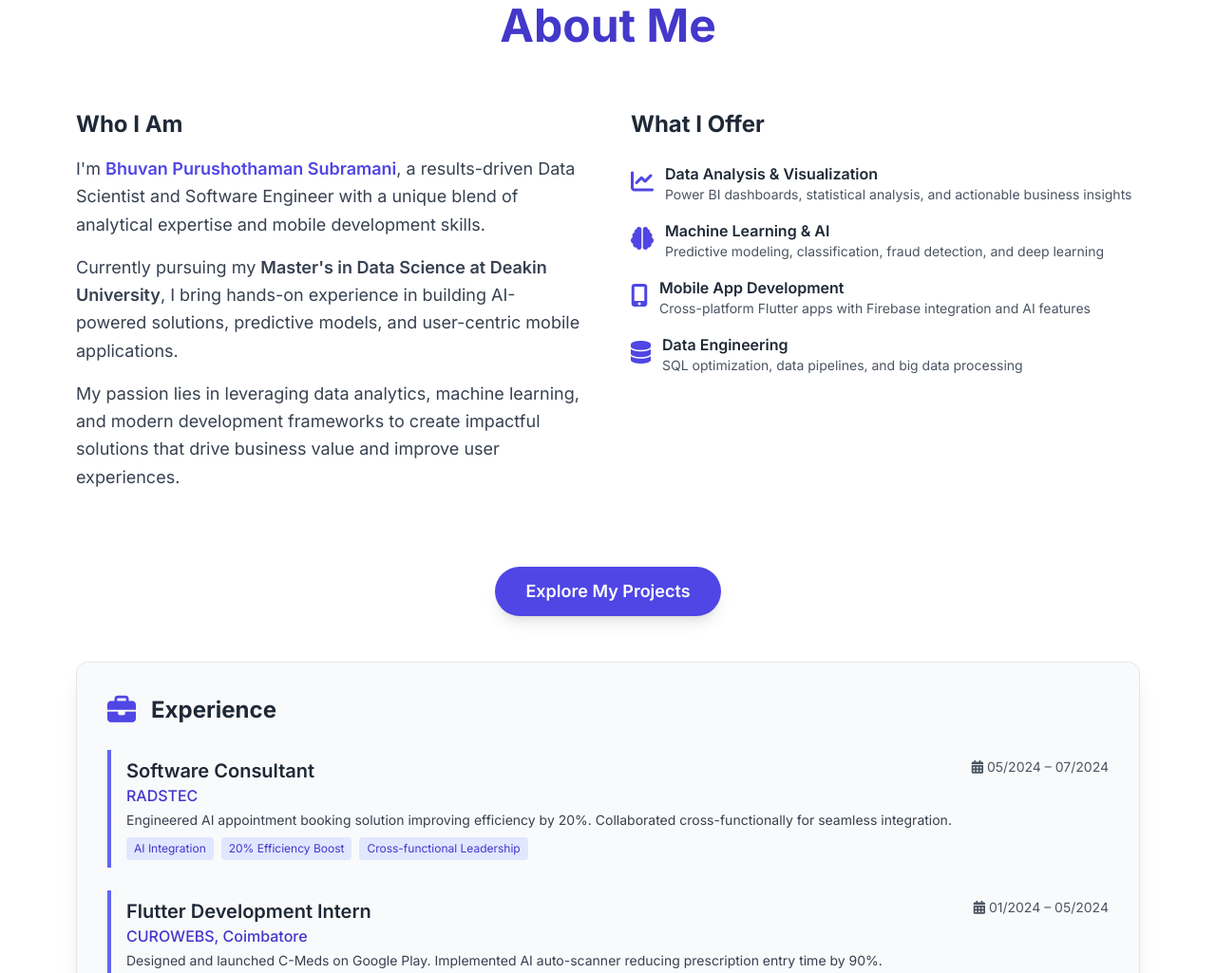
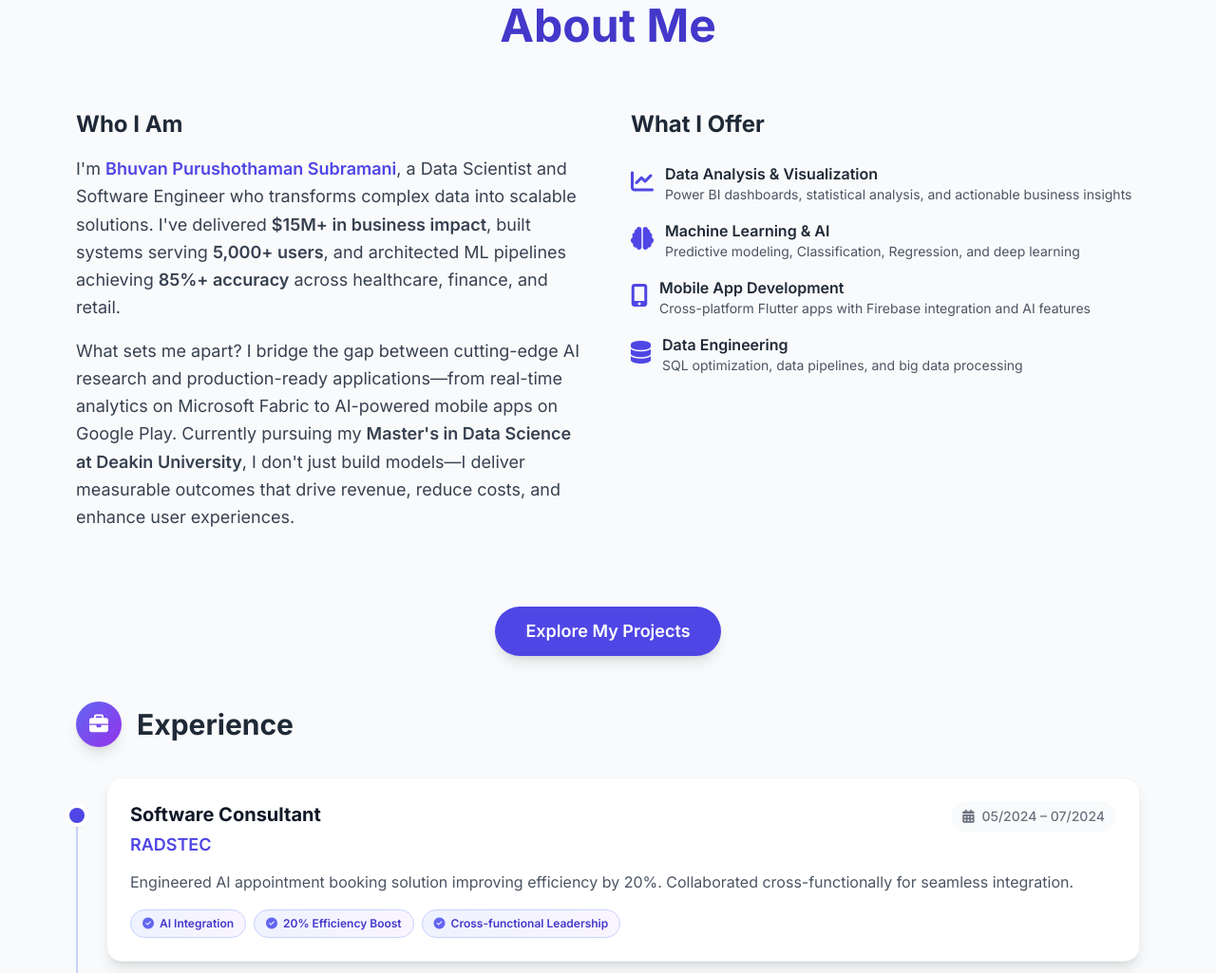
Before and after one commit to BhuvanPS/Portfolio, a plain HTML site: page index.html in a window 1280 px wide. Shown: the part 893-1918 px from the top of the page at 95% size. Drawn offline with nearby package versions, Linux system fonts and the light colour scheme.

Commit message:
Education and Certification UI update

```diff
--- a/data.js
+++ b/data.js
@@ -20,13 +20,12 @@ const personalDetails = {
         { value: "5+", label: "Data Visualizations" }
     ],
     aboutLong: [
-        "I'm <span class=\"font-semibold text-indigo-600 dark:text-indigo-400\">Bhuvan Purushothaman Subramani</span>, a results-driven Data Scientist and Software Engineer with a unique blend of analytical expertise and mobile development skills.",
-        "Currently pursuing my <span class=\"font-semibold\">Master's in Data Science at Deakin University</span>, I bring hands-on experience in building AI-powered solutions, predictive models, and user-centric mobile applications.",
-        "My passion lies in leveraging data analytics, machine learning, and modern development frameworks to create impactful solutions that drive business value and improve user experiences."
+        "I'm <span class=\"font-semibold text-indigo-600 dark:text-indigo-400\">Bhuvan Purushothaman Subramani</span>, a Data Scientist and Software Engineer who transforms complex data into scalable solutions. I've delivered <span class=\"font-semibold\">$15M+ in business impact</span>, built systems serving <span class=\"font-semibold\">5,000+ users</span>, and architected ML pipelines achieving <span class=\"font-semibold\">85%+ accuracy</span> across healthcare, finance, and retail.",
+        "What sets me apart? I bridge the gap between cutting-edge AI research and production-ready applications—from real-time analytics on Microsoft Fabric to AI-powered mobile apps on Google Play. Currently pursuing my <span class=\"font-semibold\">Master's in Data Science at Deakin University</span>, I don't just build models—I deliver measurable outcomes that drive revenue, reduce costs, and enhance user experiences."
     ],
     services: [
         { title: "Data Analysis & Visualization", desc: "Power BI dashboards, statistical analysis, and actionable business insights", icon: "fa-solid fa-chart-line" },
-        { title: "Machine Learning & AI", desc: "Predictive modeling, classification, fraud detection, and deep learning", icon: "fa-solid fa-brain" },
+        { title: "Machine Learning & AI", desc: "Predictive modeling, Classification, Regression, and deep learning", icon: "fa-solid fa-brain" },
         { title: "Mobile App Development", desc: "Cross-platform Flutter apps with Firebase integration and AI features", icon: "fa-solid fa-mobile-alt" },
         { title: "Data Engineering", desc: "SQL optimization, data pipelines, and big data processing", icon: "fa-solid fa-database" }
     ],
--- a/index.html
+++ b/index.html
@@ -81,11 +81,11 @@
                 <button data-section="about"
                     class="nav-link-mobile w-full text-center py-2 text-lg font-medium hover:text-indigo-700 dark:hover:text-indigo-400 transition-colors duration-300">About</button>
                 <button data-section="expertise"
-                    class="nav-link-mobile w-full text-center py-2 text-lg font-medium hover:text-indigo-700 transition-colors duration-300">Expertise</button>
+                    class="nav-link-mobile w-full text-center py-2 text-lg font-medium hover:text-indigo-700 dark:hover:text-indigo-400 transition-colors duration-300">Expertise</button>
                 <button data-section="projects"
-                    class="nav-link-mobile w-full text-center py-2 text-lg font-medium hover:text-indigo-700 transition-colors duration-300">Projects</button>
+                    class="nav-link-mobile w-full text-center py-2 text-lg font-medium hover:text-indigo-700 dark:hover:text-indigo-400 transition-colors duration-300">Projects</button>
                 <button data-section="contact"
-                    class="nav-link-mobile w-full text-center py-2 text-lg font-medium hover:text-indigo-700 transition-colors duration-300">Contact</button>
+                    class="nav-link-mobile w-full text-center py-2 text-lg font-medium hover:text-indigo-700 dark:hover:text-indigo-400 transition-colors duration-300">Contact</button>
             </nav>
         </div>
     </header>
@@ -153,7 +153,7 @@
         </div>
     </section>
 
-    <section id="about" class="bg-white dark:bg-gray-900 py-20 md:py-24 transition-colors duration-500">
+    <section id="about" class="bg-gray-50 dark:bg-gray-950 py-20 md:py-24 transition-colors duration-500">
         <div class="container mx-auto px-4 max-w-6xl">
             <h2 class="mb-16 text-center text-4xl md:text-5xl font-bold text-indigo-700 dark:text-indigo-400">About Me
             </h2>
@@ -177,7 +177,7 @@
         </div>
     </section>
 
-    <section id="expertise" class="bg-gray-100 dark:bg-gray-900 py-20 md:py-24 transition-colors duration-500">
+    <section id="expertise" class="bg-white dark:bg-gray-900 py-20 md:py-24 transition-colors duration-500">
         <div class="container mx-auto px-4 max-w-6xl">
             <h2 class="mb-12 text-center text-4xl md:text-5xl font-bold text-indigo-700 dark:text-indigo-400">My Skills
             </h2>
@@ -195,7 +195,7 @@
         </div>
     </section>
 
-    <section id="projects" class="bg-white dark:bg-gray-950 py-20 md:py-24 transition-colors duration-500">
+    <section id="projects" class="bg-gray-50 dark:bg-gray-950 py-20 md:py-24 transition-colors duration-500">
         <div class="container mx-auto px-4 max-w-6xl">
             <h2 class="mb-8 text-center text-4xl md:text-5xl font-bold text-indigo-700 dark:text-indigo-400">Featured
                 Projects</h2>
@@ -275,9 +275,7 @@
     <footer
         class="bg-gray-900 dark:bg-gray-950 py-8 text-center text-gray-300 dark:text-gray-400 transition-colors duration-500">
         <div class="container mx-auto px-4">
-            <p>&copy; <span id="currentYear"></span> <span id="footer-name"></span>. All rights reserved. | <a
-                    href="https://www.vecteezy.com/free-vector/background" target="_blank" rel="noopener noreferrer"
-                    class="hover:text-white transition-colors">Background by Vecteezy.com</a></p>
+            <p>&copy; <span id="currentYear"></span> <span id="footer-name"></span>. All rights reserved. </p>
         </div>
     </footer>
 
--- a/script.js
+++ b/script.js
@@ -2,12 +2,14 @@
 
 function createSkillCard(skill) {
     const div = document.createElement('div');
-    div.className = 'skill-card group flex flex-col items-center justify-center rounded-xl bg-white dark:bg-gray-800 p-5 text-center shadow-sm hover:shadow-lg transition-all duration-300 border border-gray-100 dark:border-gray-700 hover:-translate-y-1';
+    div.className = 'skill-card group relative overflow-hidden flex flex-col items-center justify-center rounded-2xl bg-gradient-to-br from-white via-white to-gray-50 dark:from-gray-800 dark:via-gray-800 dark:to-gray-900 p-6 text-center shadow-md hover:shadow-2xl transition-all duration-500 border-2 border-gray-100 dark:border-gray-700 hover:border-indigo-300 dark:hover:border-indigo-600 hover:-translate-y-2 hover:scale-105';
     div.innerHTML = `
-        <div class="mb-4 h-16 w-16 flex items-center justify-center rounded-full bg-gray-50 dark:bg-gray-700/50 group-hover:scale-110 transition-transform duration-300">
-            <i class="${skill.iconClass} text-3xl text-${skill.color}"></i>
+        <div class="absolute inset-0 bg-gradient-to-br from-indigo-500/5 via-purple-500/5 to-pink-500/5 opacity-0 group-hover:opacity-100 transition-opacity duration-500"></div>
+        <div class="relative mb-4 h-20 w-20 flex items-center justify-center rounded-2xl bg-gradient-to-br from-${skill.color}/20 to-${skill.color}/10 dark:from-${skill.color}/30 dark:to-${skill.color}/20 group-hover:scale-110 group-hover:rotate-6 transition-all duration-500 shadow-lg group-hover:shadow-${skill.color}/50">
+            <i class="${skill.iconClass} text-4xl text-${skill.color} group-hover:scale-110 transition-transform duration-300"></i>
         </div>
-        <span class="font-medium text-gray-700 dark:text-gray-300 text-base group-hover:text-indigo-600 dark:group-hover:text-indigo-400 transition-colors">${skill.name}</span>
+        <span class="relative font-semibold text-gray-800 dark:text-gray-200 text-base group-hover:text-indigo-600 dark:group-hover:text-indigo-400 transition-colors duration-300">${skill.name}</span>
+        <div class="absolute bottom-0 left-0 right-0 h-1 bg-gradient-to-r from-indigo-500 via-purple-500 to-pink-500 transform scale-x-0 group-hover:scale-x-100 transition-transform duration-500 origin-left"></div>
     `;
     return div;
 }
@@ -38,9 +40,9 @@ function initializeSkillTabs() {
         const btn = document.createElement('button');
         const isActive = category === currentSkillCategory;
 
-        btn.className = `skill-tab px-6 py-3 rounded-full text-sm md:text-base font-semibold transition-all duration-300 ${isActive
-            ? 'bg-indigo-600 text-white shadow-lg scale-105'
-            : 'bg-white dark:bg-gray-800 text-gray-600 dark:text-gray-400 hover:bg-gray-100 dark:hover:bg-gray-700'
+        btn.className = `skill-tab relative px-6 py-3 rounded-full text-sm md:text-base font-bold transition-all duration-300 ${isActive
+            ? 'bg-gradient-to-r from-indigo-600 to-purple-600 text-white shadow-lg shadow-indigo-500/50 scale-105'
+            : 'bg-white dark:bg-gray-800 text-gray-700 dark:text-gray-300 hover:bg-gradient-to-r hover:from-indigo-50 hover:to-purple-50 dark:hover:from-gray-700 dark:hover:to-gray-700 border-2 border-gray-200 dark:border-gray-600 hover:border-indigo-300 dark:hover:border-indigo-600'
             }`;
         btn.textContent = category;
 
@@ -52,9 +54,9 @@ function initializeSkillTabs() {
             // Update tab styles
             document.querySelectorAll('.skill-tab').forEach(t => {
                 if (t.textContent === category) {
-                    t.className = 'skill-tab px-6 py-3 rounded-full text-sm md:text-base font-semibold transition-all duration-300 bg-indigo-600 text-white shadow-lg scale-105';
+                    t.className = 'skill-tab relative px-6 py-3 rounded-full text-sm md:text-base font-bold transition-all duration-300 bg-gradient-to-r from-indigo-600 to-purple-600 text-white shadow-lg shadow-indigo-500/50 scale-105';
                 } else {
-                    t.className = 'skill-tab px-6 py-3 rounded-full text-sm md:text-base font-semibold transition-all duration-300 bg-white dark:bg-gray-800 text-gray-600 dark:text-gray-400 hover:bg-gray-100 dark:hover:bg-gray-700';
+                    t.className = 'skill-tab relative px-6 py-3 rounded-full text-sm md:text-base font-bold transition-all duration-300 bg-white dark:bg-gray-800 text-gray-700 dark:text-gray-300 hover:bg-gradient-to-r hover:from-indigo-50 hover:to-purple-50 dark:hover:from-gray-700 dark:hover:to-gray-700 border-2 border-gray-200 dark:border-gray-600 hover:border-indigo-300 dark:hover:border-indigo-600';
                 }
             });
 
@@ -68,24 +70,35 @@ function initializeSkillTabs() {
 function renderJourneySection() {
     const container = document.getElementById('journey-section');
 
+    // Experience Section with Timeline Design
     const experienceSection = document.createElement('div');
-    experienceSection.className = 'bg-gray-50 dark:bg-gray-800 rounded-xl p-8 shadow-xl border border-gray-200 dark:border-gray-700';
+    experienceSection.className = 'relative';
     experienceSection.innerHTML = `
-        <div class="flex items-center mb-6">
-            <i class="fa-solid fa-briefcase text-3xl text-indigo-600 dark:text-indigo-400 mr-4"></i>
-            <h3 class="text-2xl font-bold text-gray-800 dark:text-gray-200">Experience</h3>
+        <div class="flex items-center mb-8">
+            <div class="w-12 h-12 bg-gradient-to-br from-indigo-500 to-purple-600 rounded-full flex items-center justify-center shadow-lg">
+                <i class="fa-solid fa-briefcase text-xl text-white"></i>
+            </div>
+            <h3 class="text-3xl font-bold text-gray-800 dark:text-gray-200 ml-4">Experience</h3>
         </div>
-        <div class="space-y-6">
-            ${journeyData.experience.map(exp => `
-                <div class="border-l-4 border-indigo-500 pl-4 py-2 hover:bg-indigo-50 dark:hover:bg-gray-700 transition-colors duration-300 rounded-r">
-                    <div class="flex justify-between items-start">
-                        <h4 class="text-xl font-semibold text-gray-800 dark:text-gray-200">${exp.title}</h4>
-                        <p class="text-sm text-gray-600 dark:text-gray-400 ml-4 flex-shrink-0"><i class="fa-solid fa-calendar-alt mr-1"></i>${exp.period}</p>
-                    </div>
-                    <p class="text-md font-medium text-indigo-700 dark:text-indigo-400 mb-1">${exp.company}</p>
-                    <p class="text-gray-700 dark:text-gray-300 text-sm mb-2">${exp.description}</p>
-                    <div class="flex flex-wrap gap-2">
-                        ${exp.highlights.map(h => `<span class="text-xs bg-indigo-100 dark:bg-indigo-900 text-indigo-700 dark:text-indigo-300 px-2 py-1 rounded">${h}</span>`).join('')}
+        <div class="space-y-6 relative before:absolute before:left-0 before:top-[2rem] before:bottom-[2rem] before:w-0.5 before:bg-indigo-200 before:dark:bg-indigo-800">
+            ${journeyData.experience.map((exp, index) => `
+                <div class="relative pl-8">
+                    <div class="absolute left-0 top-[2rem] w-4 h-4 bg-indigo-600 dark:bg-indigo-500 rounded-full -ml-[7px] ring-4 ring-white dark:ring-gray-900 shadow-md z-10"></div>
+                    <div class="bg-white dark:bg-gray-800 rounded-2xl p-6 shadow-lg hover:shadow-2xl border border-gray-100 dark:border-gray-700 transition-all duration-300 hover:-translate-y-1 group">
+                        <div class="flex flex-col sm:flex-row sm:justify-between sm:items-start gap-3 mb-3">
+                            <div class="flex-1">
+                                <h4 class="text-xl font-bold text-gray-900 dark:text-white group-hover:text-indigo-600 dark:group-hover:text-indigo-400 transition-colors">${exp.title}</h4>
+                                <p class="text-lg font-semibold text-indigo-600 dark:text-indigo-400 mt-1">${exp.company}</p>
+                            </div>
+                            <div class="flex items-center text-sm text-gray-500 dark:text-gray-400 bg-gray-50 dark:bg-gray-700/50 px-3 py-1.5 rounded-full">
+                                <i class="fa-solid fa-calendar-alt mr-2"></i>
+                                <span class="font-medium">${exp.period}</span>
+                            </div>
+                        </div>
+                        <p class="text-gray-600 dark:text-gray-300 leading-relaxed mb-4">${exp.description}</p>
+                        <div class="flex flex-wrap gap-2">
+                            ${exp.highlights.map(h => `<span class="inline-flex items-center text-xs font-semibold bg-gradient-to-r from-indigo-50 to-purple-50 dark:from-indigo-900/30 dark:to-purple-900/30 text-indigo-700 dark:text-indigo-300 px-3 py-1.5 rounded-full border border-indigo-200 dark:border-indigo-700"><i class="fa-solid fa-check-circle mr-1.5 text-indigo-500 dark:text-indigo-400"></i>${h}</span>`).join('')}
+                        </div>
                     </div>
                 </div>
             `).join('')}
@@ -93,40 +106,65 @@ function renderJourneySection() {
     `;
     container.appendChild(experienceSection);
 
+    // Education Section with Enhanced Cards
     const educationSection = document.createElement('div');
-    educationSection.className = 'bg-gray-50 dark:bg-gray-800 rounded-xl p-8 shadow-xl border border-gray-200 dark:border-gray-700';
+    educationSection.className = 'mt-12';
     educationSection.innerHTML = `
-        <div class="flex items-center mb-6">
-            <i class="fa-solid fa-graduation-cap text-3xl text-indigo-600 dark:text-indigo-400 mr-4"></i>
-            <h3 class="text-2xl font-bold text-gray-800 dark:text-gray-200">Education</h3>
+        <div class="flex items-center mb-8">
+            <div class="w-12 h-12 bg-gradient-to-br from-purple-500 to-pink-600 rounded-full flex items-center justify-center shadow-lg">
+                <i class="fa-solid fa-graduation-cap text-xl text-white"></i>
+            </div>
+            <h3 class="text-3xl font-bold text-gray-800 dark:text-gray-200 ml-4">Education</h3>
         </div>
-        <div class="space-y-6">
+        <div class="grid md:grid-cols-2 gap-6">
             ${journeyData.education.map(edu => `
-                <div class="border-l-4 border-indigo-500 pl-4 py-2 hover:bg-indigo-50 dark:hover:bg-gray-700 transition-colors duration-300 rounded-r">
-                    <div class="flex justify-between items-start">
-                        <h4 class="text-xl font-semibold text-gray-800 dark:text-gray-200">${edu.degree}</h4>
-                        <p class="text-sm text-gray-600 dark:text-gray-400 ml-4 flex-shrink-0"><i class="fa-solid fa-calendar-alt mr-1"></i>${edu.period}</p>
+                <div class="bg-white dark:bg-gray-800 rounded-2xl p-6 shadow-lg hover:shadow-2xl border border-gray-100 dark:border-gray-700 transition-all duration-300 hover:-translate-y-1 group relative overflow-hidden">
+                    <div class="absolute top-0 right-0 w-32 h-32 bg-gradient-to-br from-purple-500/10 to-pink-500/10 rounded-bl-full"></div>
+                    <div class="relative">
+                        <div class="flex items-start justify-between mb-3">
+                            <div class="flex items-center text-sm text-gray-500 dark:text-gray-400 bg-gray-50 dark:bg-gray-700/50 px-3 py-1.5 rounded-full">
+                                <i class="fa-solid fa-calendar-alt mr-2"></i>
+                                <span class="font-medium">${edu.period}</span>
+                            </div>
+                        </div>
+                        <h4 class="text-xl font-bold text-gray-900 dark:text-white group-hover:text-purple-600 dark:group-hover:text-purple-400 transition-colors mb-2">${edu.degree}</h4>
+                        <p class="text-lg font-semibold text-purple-600 dark:text-purple-400 mb-3 flex items-center">
+                            <i class="fa-solid fa-university mr-2 text-base"></i>
+                            ${edu.institution}
+                        </p>
+                        <p class="text-gray-600 dark:text-gray-300 leading-relaxed">${edu.description}</p>
                     </div>
-                    <p class="text-md font-medium text-indigo-700 dark:text-indigo-400 mb-1">${edu.institution}</p>
-                    <p class="text-gray-700 dark:text-gray-300 text-sm">${edu.description}</p>
                 </div>
             `).join('')}
         </div>
     `;
     container.appendChild(educationSection);
 
+    // Certifications Section with Grid Layout
     const certSection = document.createElement('div');
-    certSection.className = 'bg-gray-50 dark:bg-gray-800 rounded-xl p-8 shadow-xl border border-gray-200 dark:border-gray-700';
+    certSection.className = 'mt-12';
     certSection.innerHTML = `
-        <div class="flex items-center mb-6">
-            <i class="fa-solid fa-award text-3xl text-indigo-600 dark:text-indigo-400 mr-4"></i>
-            <h3 class="text-2xl font-bold text-gray-800 dark:text-gray-200">Certifications</h3>
+        <div class="flex items-center mb-8">
+            <div class="w-12 h-12 bg-gradient-to-br from-green-500 to-teal-600 rounded-full flex items-center justify-center shadow-lg">
+                <i class="fa-solid fa-award text-xl text-white"></i>
+            </div>
+            <h3 class="text-3xl font-bold text-gray-800 dark:text-gray-200 ml-4">Certifications</h3>
         </div>
-        <div class="grid md:grid-cols-2 gap-4">
+        <div class="grid sm:grid-cols-2 lg:grid-cols-3 gap-4">
             ${journeyData.certificates.map(cert => `
-                <div class="border-l-4 border-indigo-500 pl-4 py-2 hover:bg-indigo-50 dark:hover:bg-gray-700 transition-colors duration-300 rounded-r">
-                    <h4 class="font-semibold text-gray-800 dark:text-gray-200">${cert.name}</h4>
-                    <p class="text-sm text-indigo-600 dark:text-indigo-400">${cert.issuer}</p>
+                <div class="bg-gradient-to-br from-white to-gray-50 dark:from-gray-800 dark:to-gray-800/50 rounded-xl p-5 border-2 border-gray-100 dark:border-gray-700 hover:border-green-400 dark:hover:border-green-500 transition-all duration-300 hover:shadow-lg hover:-translate-y-0.5 group">
+                    <div class="flex items-start space-x-3">
+                        <div class="flex-shrink-0 w-10 h-10 bg-gradient-to-br from-green-400 to-teal-500 rounded-lg flex items-center justify-center group-hover:scale-110 transition-transform duration-300">
+                            <i class="fa-solid fa-certificate text-white"></i>
+                        </div>
+                        <div class="flex-1 min-w-0">
+                            <h4 class="font-semibold text-gray-900 dark:text-white text-sm leading-snug mb-1 group-hover:text-green-600 dark:group-hover:text-green-400 transition-colors">${cert.name}</h4>
+                            <p class="text-xs text-gray-600 dark:text-gray-400 flex items-center">
+                                <i class="fa-solid fa-building mr-1.5"></i>
+                                ${cert.issuer}
+                            </p>
+                        </div>
+                    </div>
                 </div>
             `).join('')}
         </div>
```
